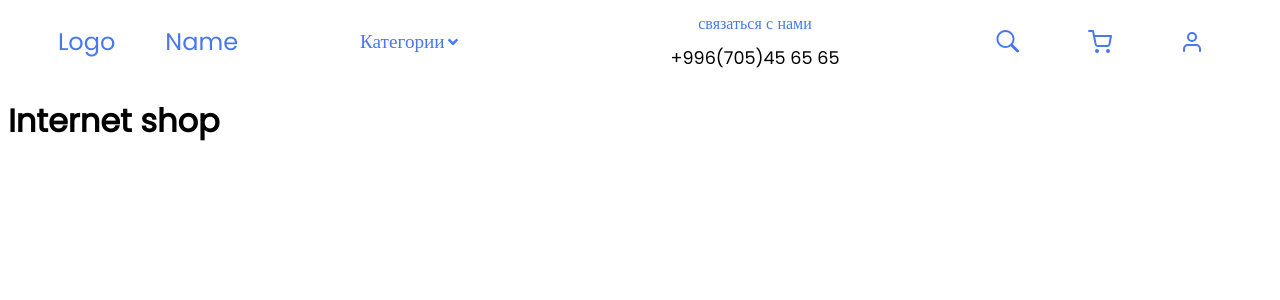
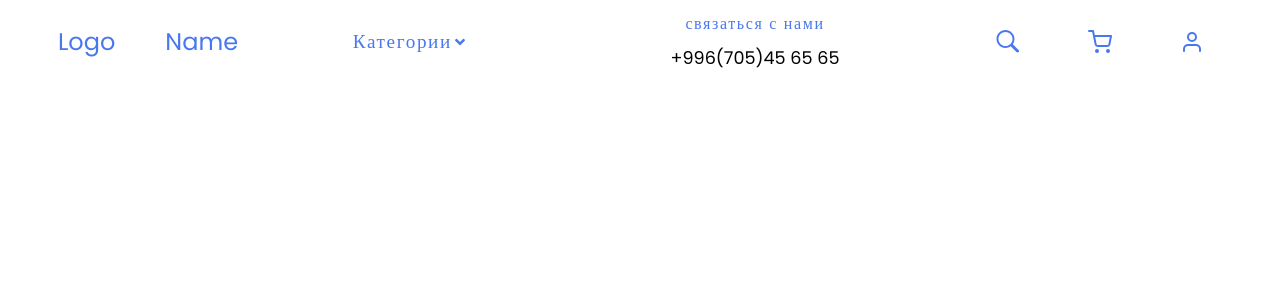
Before and after one commit to Zhanysh-Amanatov/Internet-Shop, a React (Create React App) app in the folder internet-shop/: page / in a window 1280 px wide. Shown: the top 300 px of the page. Built offline with nearby package versions, Linux system fonts and the light colour scheme.

Commit message:
added header

```diff
--- a/internet-shop/src/App.js
+++ b/internet-shop/src/App.js
@@ -8,7 +8,6 @@ function App() {
       <Router>
         <Header />
       </Router>
-      <h1>Internet shop</h1>
     </div>
   );
 }
--- a/internet-shop/src/components/header/Header.js
+++ b/internet-shop/src/components/header/Header.js
@@ -12,7 +12,7 @@ const Header = () => {
         <Link to="/" className='header-logo-name'>Logo</Link>
         <Link to="/" className='header-logo-name'>Name</Link>
         <div className='categories'>
-        <Link to="/" className='header-link'>Категории</Link>
+        <Link to="/" className='categories-link'>Категории</Link>
         <FaAngleDown className='header-arrow-icon'/>
         </div>
        <div className='contact'>
--- a/internet-shop/src/components/header/Header.scss
+++ b/internet-shop/src/components/header/Header.scss
@@ -20,14 +20,17 @@ $main-color: #4877ef;
   @include link;
   font-size: 1.5rem;
   padding-left: 50px;
+
 }
 .categories {
   @include flexbox;
   justify-content: center;
 }
-.header-link {
+.categories-link {
   @include link;
   font-size: 1.2rem;
+  font-family: Poppins;
+  letter-spacing: 0.1rem;
 }
 .header-arrow-icon{
   cursor: pointer;
@@ -36,9 +39,9 @@ $main-color: #4877ef;
   @include flexbox;
   flex-direction: column;
   line-height: 0px;
-  // padding-bottom:5px;
 }
-.header-contactWords {
+.header-contactWords{
+  letter-spacing: 0.1rem;
 }
 .header-contactNumber {
   color: #000;
```
